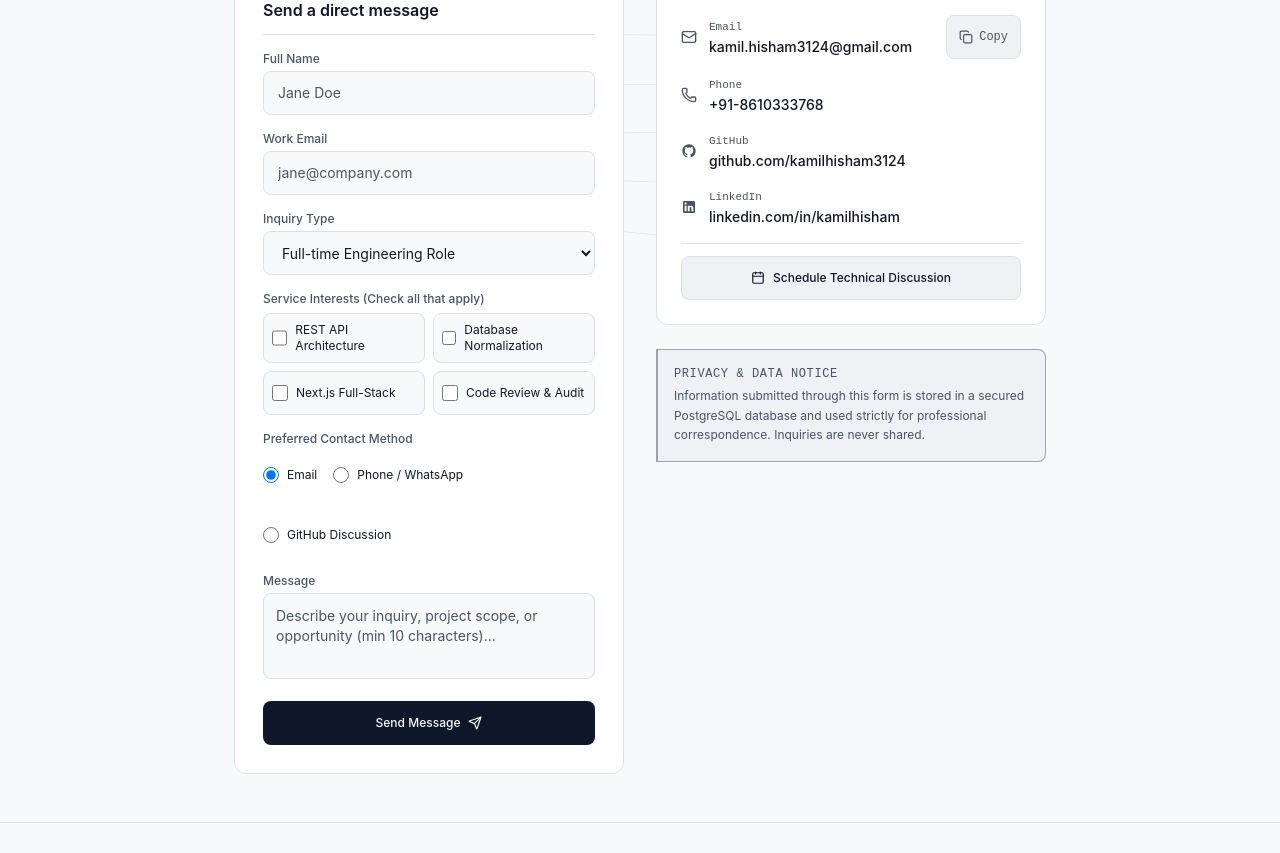
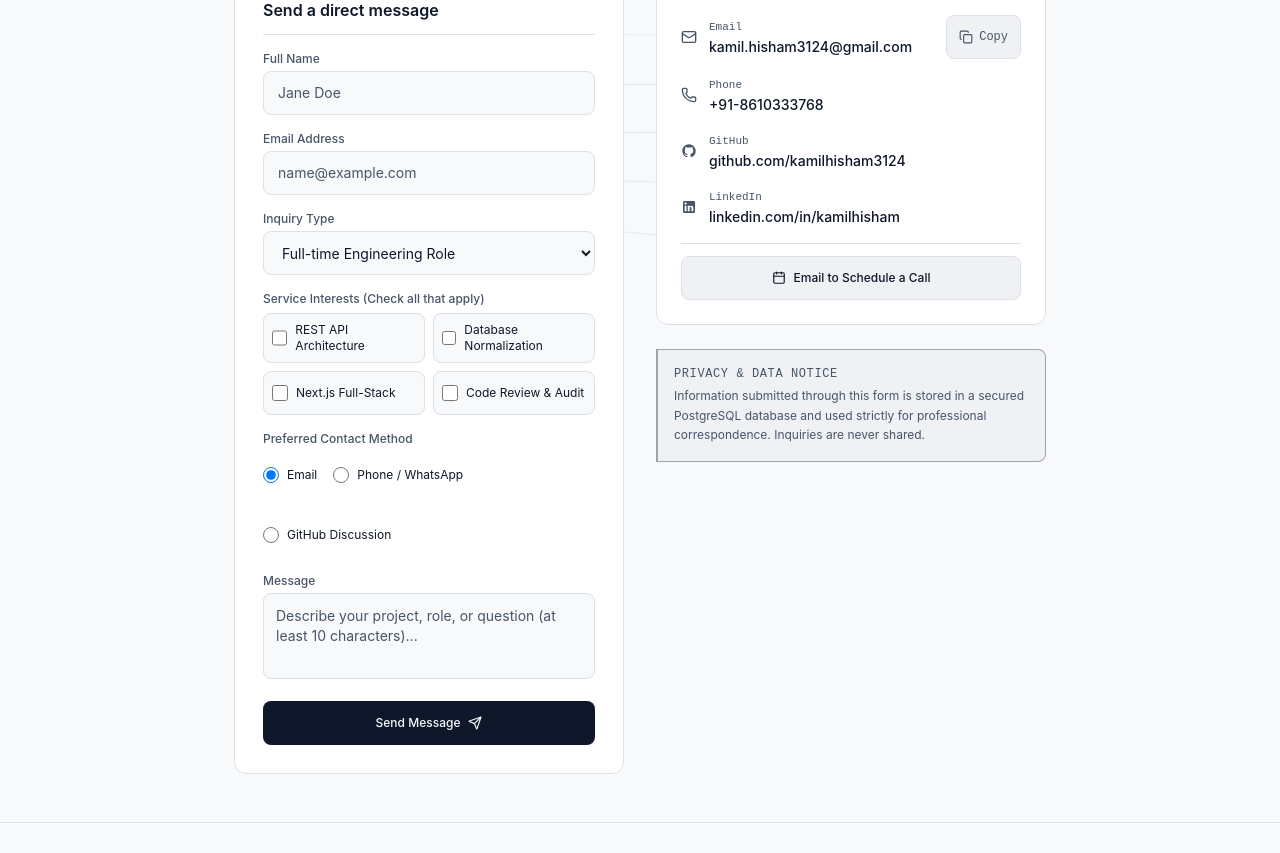
Before and after one commit to kamilhisham3124/PRJCT-personal, a Next.js app: page /contact in a window 1280 px wide. Shown: the part 340-1193 px from the top of the page. Built offline with nearby package versions, Linux system fonts and the light colour scheme.

Commit message:
refactor(contact): humanize contact form copy and clarify email schedule action

```diff
--- a/src/app/contact/page.tsx
+++ b/src/app/contact/page.tsx
@@ -102,7 +102,7 @@ export default function ContactPage() {
                   className="w-full inline-flex items-center justify-center gap-2 px-4 py-2.5 rounded-lg text-xs font-semibold linkhunt-btn-secondary min-h-[44px]"
                 >
                   <Calendar className="w-3.5 h-3.5" />
-                  <span>Schedule Technical Discussion</span>
+                  <span>Email to Schedule a Call</span>
                 </a>
               </div>
             </div>
--- a/src/components/client/ContactForm.tsx
+++ b/src/components/client/ContactForm.tsx
@@ -44,8 +44,8 @@ export function ContactForm() {
       </div>
 
       <div>
-        <label htmlFor="field-email" className="block text-xs font-medium text-[var(--text-secondary)] mb-1">Work Email</label>
-        <input id="field-email" name="email" type="email" required placeholder="jane@company.com" aria-invalid={Boolean(fieldErrors.email)} aria-describedby={fieldErrors.email ? "err-email" : undefined} className="w-full bg-[var(--surface-primary)] border border-[var(--border-structural)] rounded-lg px-3.5 py-2.5 text-sm text-[var(--text-primary)] placeholder:text-[var(--text-secondary)] focus:outline-none focus:border-[var(--border-highlight)] transition-colors min-h-[44px]" />
+        <label htmlFor="field-email" className="block text-xs font-medium text-[var(--text-secondary)] mb-1">Email Address</label>
+        <input id="field-email" name="email" type="email" required placeholder="name@example.com" aria-invalid={Boolean(fieldErrors.email)} aria-describedby={fieldErrors.email ? "err-email" : undefined} className="w-full bg-[var(--surface-primary)] border border-[var(--border-structural)] rounded-lg px-3.5 py-2.5 text-sm text-[var(--text-primary)] placeholder:text-[var(--text-secondary)] focus:outline-none focus:border-[var(--border-highlight)] transition-colors min-h-[44px]" />
         {fieldErrors.email && <p id="err-email" className="text-xs text-rose-500 mt-1 font-medium">{fieldErrors.email}</p>}
       </div>
 
@@ -91,7 +91,7 @@ export function ContactForm() {
 
       <div>
         <label htmlFor="field-message" className="block text-xs font-medium text-[var(--text-secondary)] mb-1">Message</label>
-        <textarea id="field-message" name="message" rows={3} required minLength={10} maxLength={2000} placeholder="Describe your inquiry, project scope, or opportunity (min 10 characters)..." aria-invalid={Boolean(fieldErrors.message)} aria-describedby={fieldErrors.message ? "err-message" : undefined} className="w-full bg-[var(--surface-primary)] border border-[var(--border-structural)] rounded-lg p-3 text-sm text-[var(--text-primary)] placeholder:text-[var(--text-secondary)] focus:outline-none focus:border-[var(--border-highlight)] transition-colors resize-none" />
+        <textarea id="field-message" name="message" rows={3} required minLength={10} maxLength={2000} placeholder="Describe your project, role, or question (at least 10 characters)..." aria-invalid={Boolean(fieldErrors.message)} aria-describedby={fieldErrors.message ? "err-message" : undefined} className="w-full bg-[var(--surface-primary)] border border-[var(--border-structural)] rounded-lg p-3 text-sm text-[var(--text-primary)] placeholder:text-[var(--text-secondary)] focus:outline-none focus:border-[var(--border-highlight)] transition-colors resize-none" />
         {fieldErrors.message && <p id="err-message" className="text-xs text-rose-500 mt-1 font-medium">{fieldErrors.message}</p>}
       </div>
 
@@ -103,7 +103,7 @@ export function ContactForm() {
       {formState === "success" && (
         <div role="status" className="p-3 bg-emerald-50 dark:bg-emerald-950/40 border border-emerald-200 dark:border-emerald-800/60 rounded-lg text-xs font-medium text-emerald-800 dark:text-emerald-300 flex items-center gap-2">
           <CheckCircle2 className="w-4 h-4 text-emerald-600 dark:text-emerald-400 shrink-0" />
-          <span>Thank you! Your inquiry has been submitted and stored in our verified database.</span>
+          <span>Thank you! Your message has been sent. I&apos;ll get back to you soon.</span>
         </div>
       )}
       {formState === "error" && (
```
